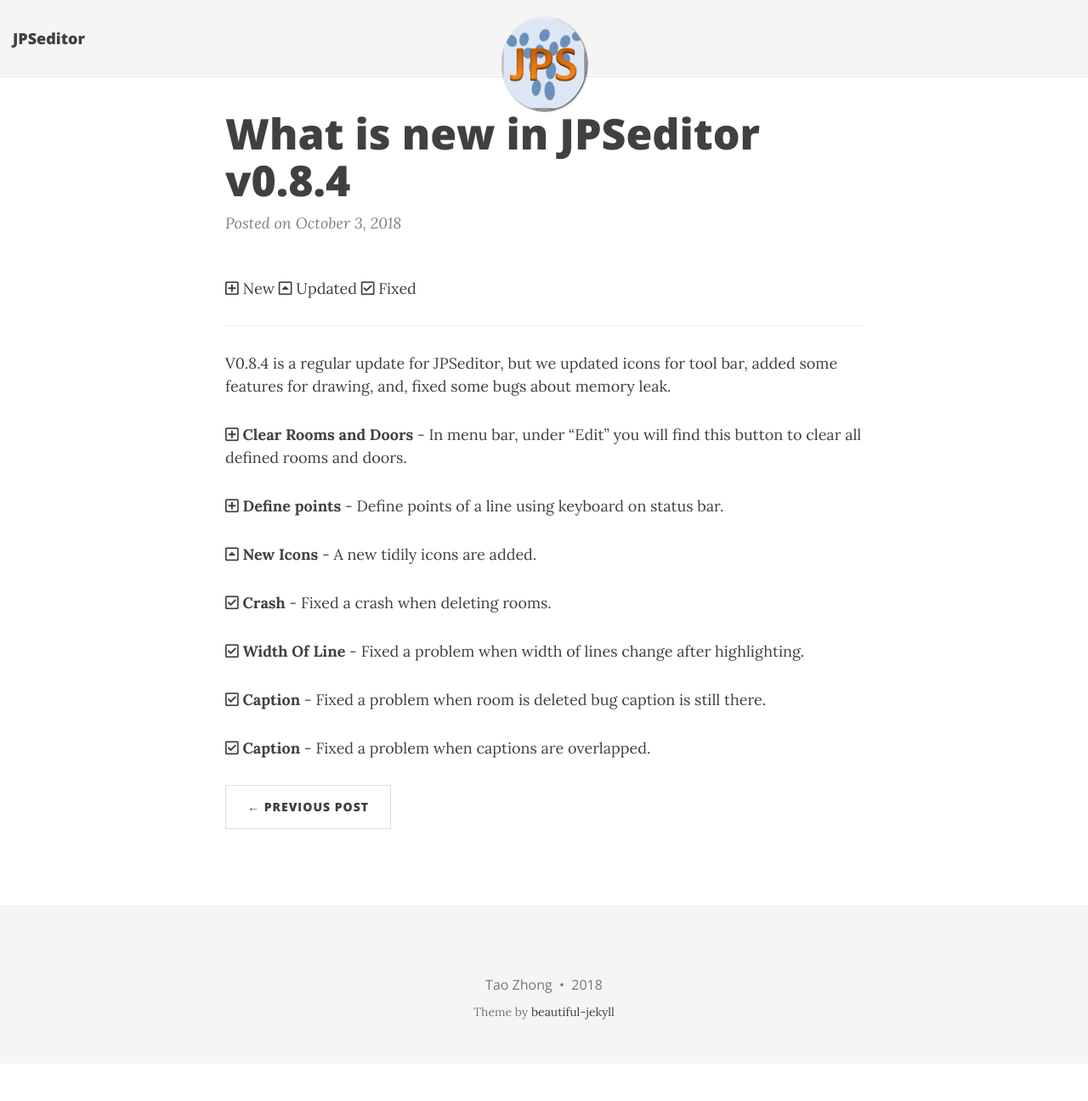
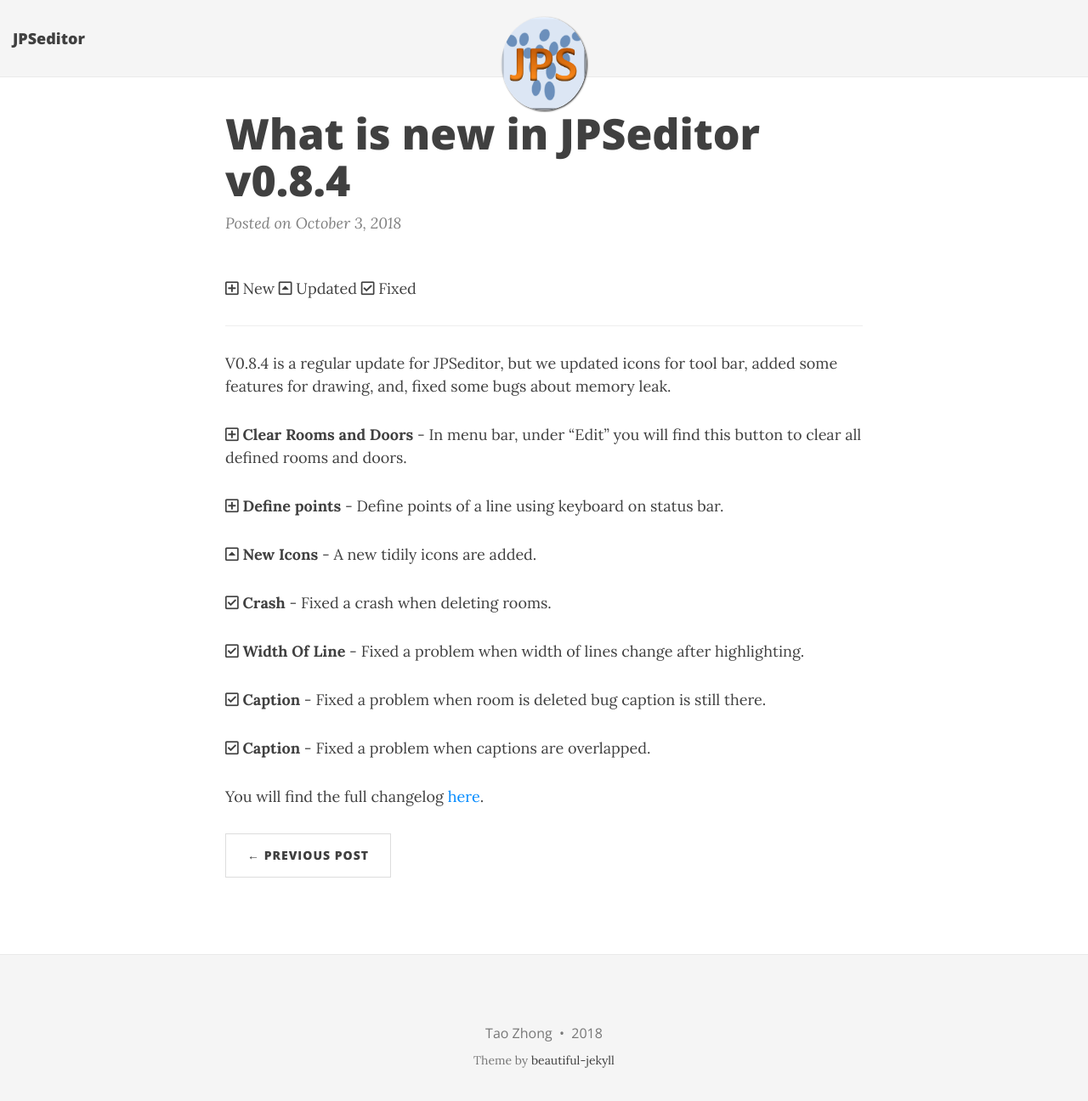
Before and after one commit to JuPedSim/jpseditor, a Jekyll site: the page built from _posts/2018-10-03-what_is_new_v084.md, in a window 1280 px wide and 1309 px high. Shown: the top 1296 px of the window at 85% size. Built offline with Jekyll 4.4.1, drawn with Linux system fonts in a browser that asks for light colours; nearby versions of some CDN libraries.

Commit message:
Update what_is_new_v084.md

```diff
--- a/_posts/2018-10-03-what_is_new_v084.md
+++ b/_posts/2018-10-03-what_is_new_v084.md
@@ -29,3 +29,5 @@
 <i class="far fa-check-square"></i> **Caption** - Fixed a problem when room is deleted bug caption is still there.
 
 <i class="far fa-check-square"></i> **Caption** - Fixed a problem when captions are overlapped.
+
+You will find the full changelog [here](https://github.com/JuPedSim/jpseditor/blob/master/CHANGELOG.md).
```
